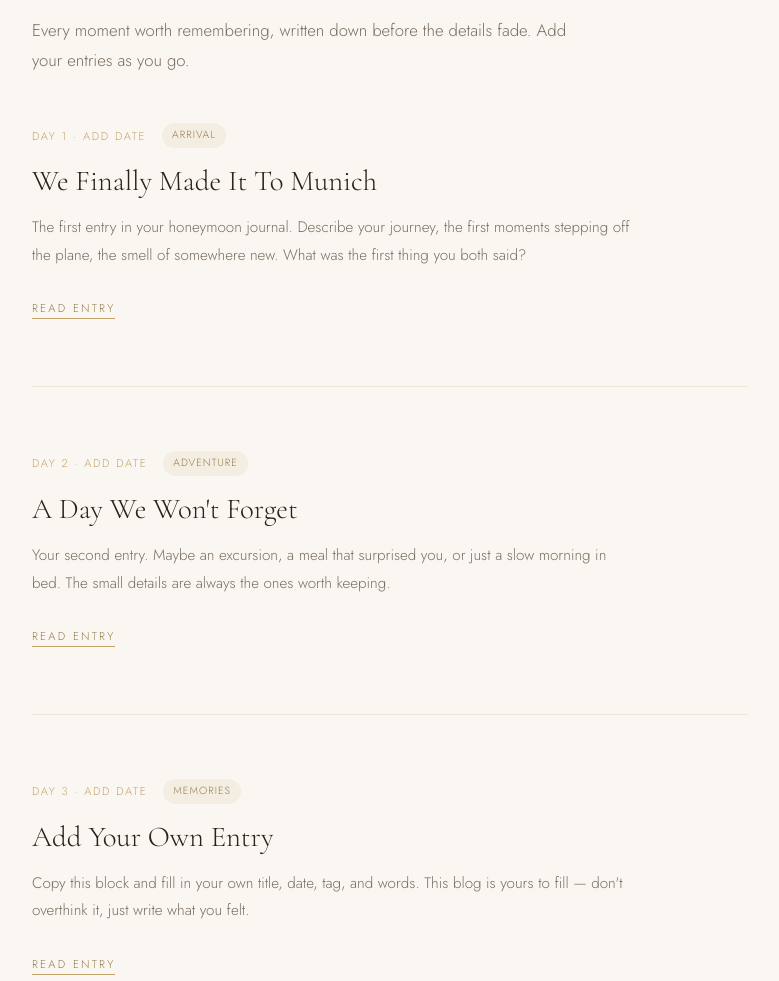
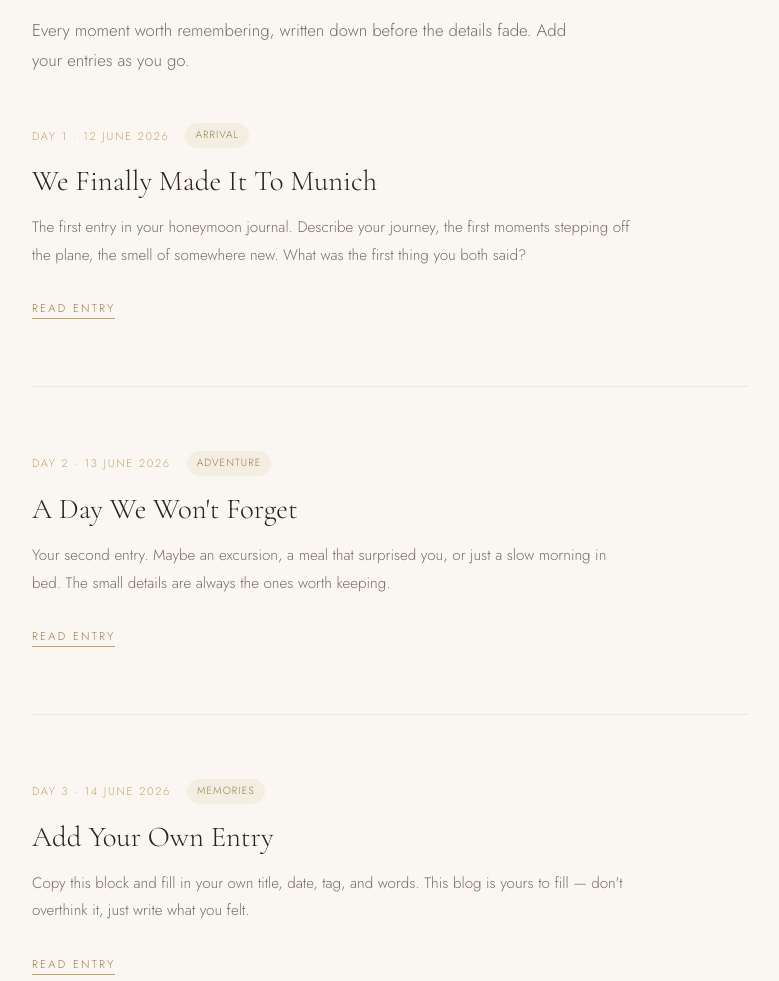
Before and after one commit to zheleva-la/dolomites-blog, a plain HTML site: page docs/index.html in a window 1280 px wide. Shown: the part 1060-2041 px from the top of the page, without its empty margins (250-1029 px from the left). Drawn offline with nearby package versions, Linux system fonts and the light colour scheme.

Commit message:
Updating dates for Day 1-3

```diff
--- a/docs/index.html
+++ b/docs/index.html
@@ -352,7 +352,7 @@
 
       <article class="post">
         <div class="post-meta">
-          <span class="post-date">Day 1 · Add date</span>
+          <span class="post-date">Day 1 · 12 June 2026</span>
           <span class="post-tag">Arrival</span>
         </div>
         <h3>We Finally Made It To Munich</h3>
@@ -362,7 +362,7 @@
 
       <article class="post">
         <div class="post-meta">
-          <span class="post-date">Day 2 · Add date</span>
+          <span class="post-date">Day 2 · 13 June 2026</span>
           <span class="post-tag">Adventure</span>
         </div>
         <h3>A Day We Won't Forget</h3>
@@ -372,7 +372,7 @@
 
       <article class="post">
         <div class="post-meta">
-          <span class="post-date">Day 3 · Add date</span>
+          <span class="post-date">Day 3 · 14 June 2026</span>
           <span class="post-tag">Memories</span>
         </div>
         <h3>Add Your Own Entry</h3>
@@ -408,13 +408,13 @@
   <section id="about">
     <p class="section-label">The two of us</p>
     <h2 class="section-title">About <em>this trip</em></h2>
-    <p class="lead">Write a little about who you are, where you went, and why. This is the part you'll read back to each other in ten years.</p>
+    <p class="lead">We got married in September 2025. We have always dreamed of road-tripping!</p>
     <p style="color: var(--muted); font-size: 0.95rem;"This trip has been a long time coming! We got married in September 2025 in Whitchurch, Hampshire. </p>
   </section>
 
   <!-- FOOTER -->
   <footer>
-    <p class="names">Your Names</p>
+    <p class="names">Laura & Nikolay</p>
     <p>Made with love · Dolomites · 2026</p>
   </footer>
 
```
